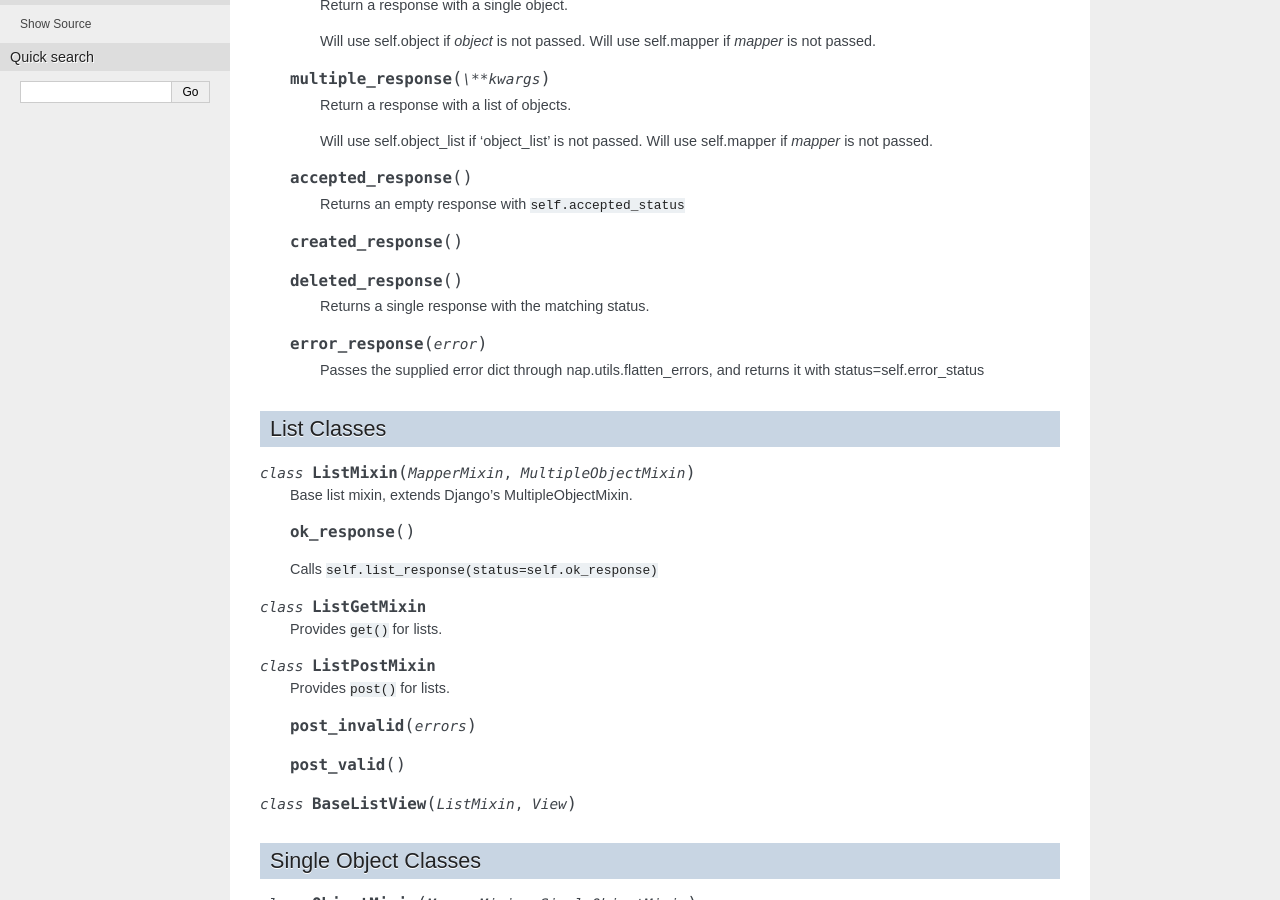
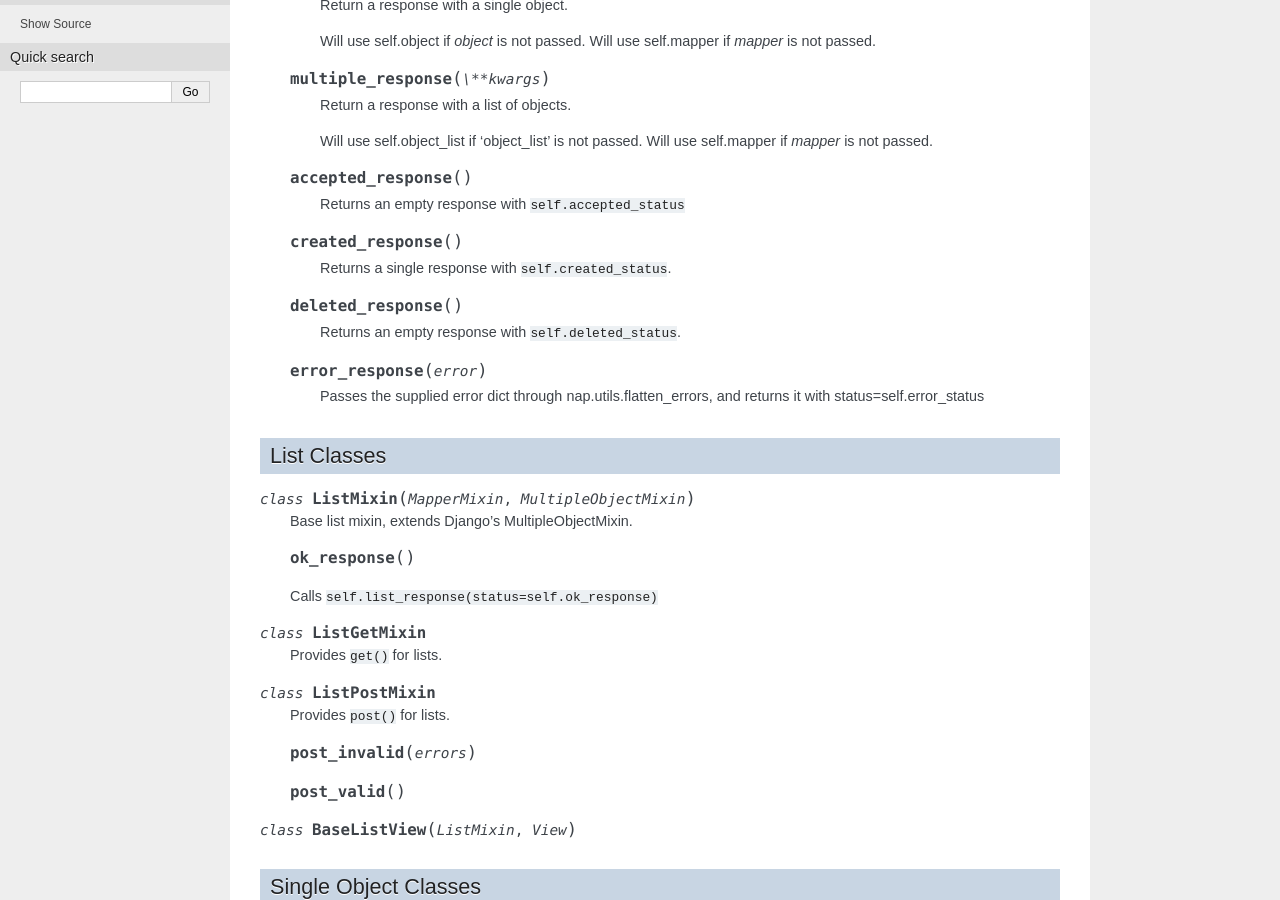
Before and after one commit to funkybob/django-nap, a Sphinx documentation site: the page built from docs/rest/views.rst, in a window 1280 px wide and 900 px high, scrolled down 1074 px. Built offline with Sphinx 7.4.7, drawn with Linux system fonts in a browser that asks for light colours; pages that are not in the unit, such as notebooks, are missing from menus.

Commit message:
Updated docs

```diff
--- a/docs/changelog.rst
+++ b/docs/changelog.rst
@@ -13,6 +13,7 @@ Enhancements:
   declatation
 - Added `NapView` to `nap.rest.views` to handle when custom `http` responses
   are raised.
+- Change default DELETE response to be empty
 
 Bug Fixes:
 
--- a/docs/rest/views.rst
+++ b/docs/rest/views.rst
@@ -76,9 +76,12 @@ Base Classes
       Returns an empty response with ``self.accepted_status``
 
    .. method:: created_response()
+
+      Returns a single response with ``self.created_status``.
+
    .. method:: deleted_response()
 
-      Returns a single response with the matching status.
+      Returns an empty response with ``self.deleted_status``.
 
    .. method:: error_response(error)
 
```
